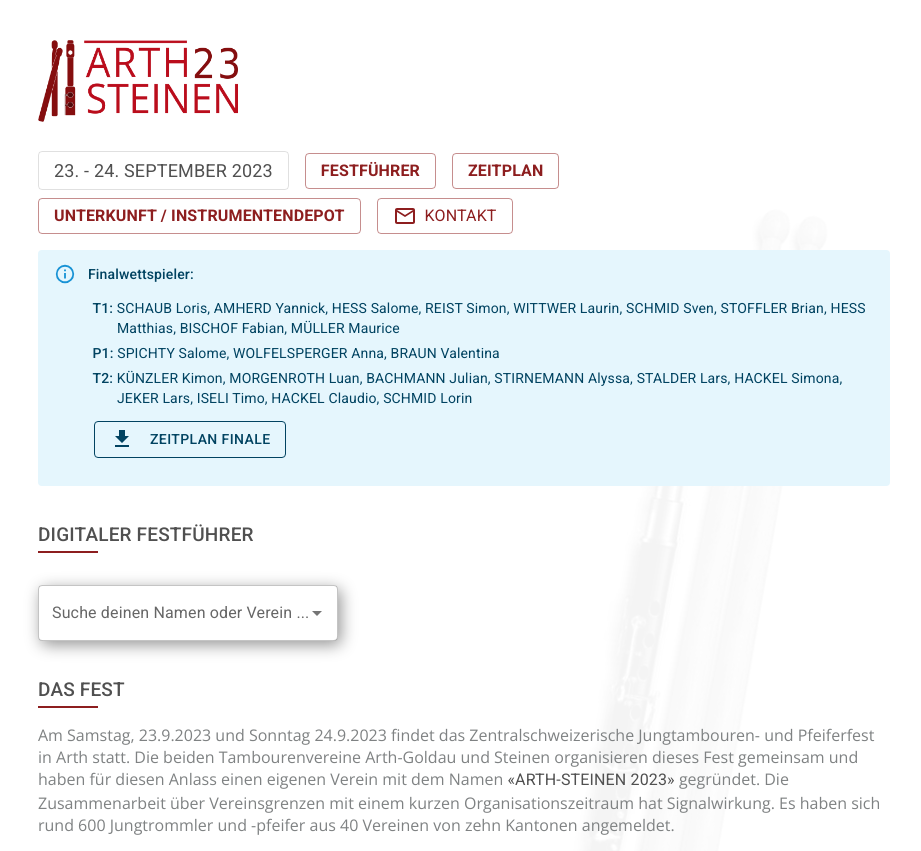
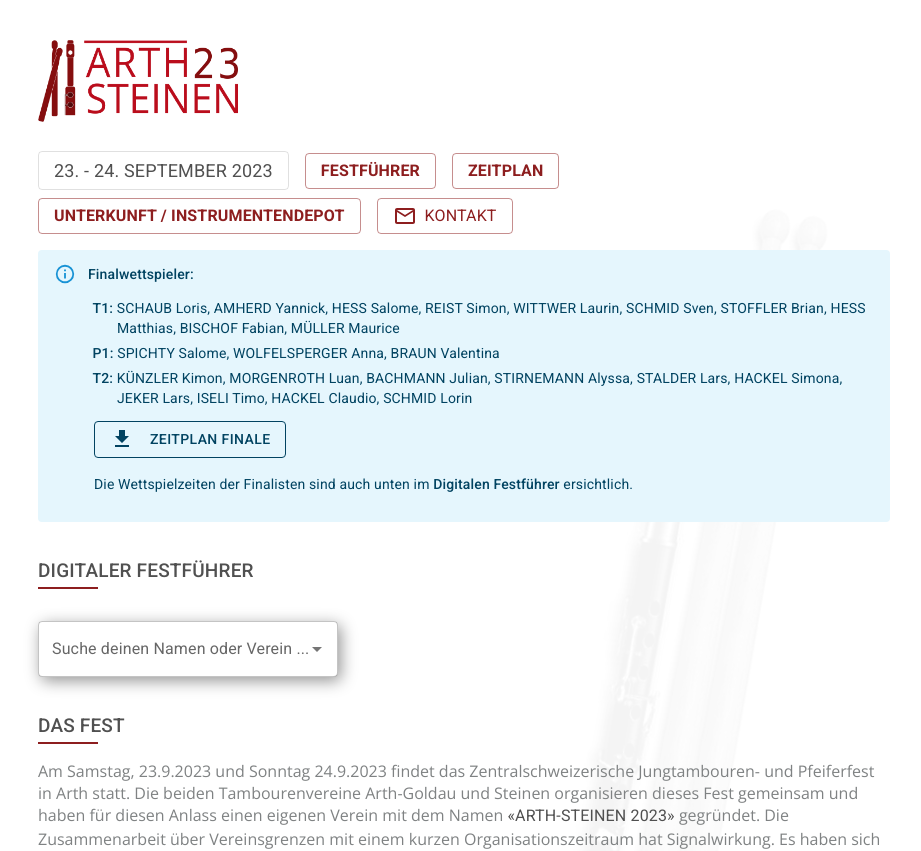
Before and after one commit to randombenj/arth-steinen-23, a React (Create React App) app: page / in a window 1280 px wide. Shown: the top 851 px of the page, without its empty margins (226-1147 px from the left). Built offline with nearby package versions, Linux system fonts and the light colour scheme.

Commit message:
Add zeiten to digitaler festfuehrer

```diff
--- a/src/App.tsx
+++ b/src/App.tsx
@@ -121,6 +121,10 @@ function App() {
             <Button sx={{ marginTop: 1, marginRight: 1, color: 'rgb(1, 67, 97)', borderColor: 'rgb(1, 67, 97)' }} variant="outlined" href={finale} target='_blank'>
               <DownloadIcon sx={{ marginRight: 2}}/><Bolder>Zeitplan FInale</Bolder>
             </Button>
+
+            <Box sx={{ marginTop: 2 }} />
+
+            Die Wettspielzeiten der Finalisten sind auch unten im <Bolder>Digitalen Festführer</Bolder> ersichtlich.
           </List>
         </Alert>
 
--- a/src/MyFest.tsx
+++ b/src/MyFest.tsx
@@ -24,9 +24,9 @@ const getSearchables = (data: ParticipationEntry[]): NameCategoryIndex => {
       name = `${entry.name.trim()} (${entry.kategorie.trim()})`
     }
 
-    if (entry.kategorie.trim().endsWith('F')) {
-      return // ignore finale entries
-    }
+    // if (entry.kategorie.trim().endsWith('F')) {
+    //   return // ignore finale entries
+    // }
 
     if (names[name] === undefined) {
       names[name] = []
```
Also changed, not shown: public/zeitplan.csv.
